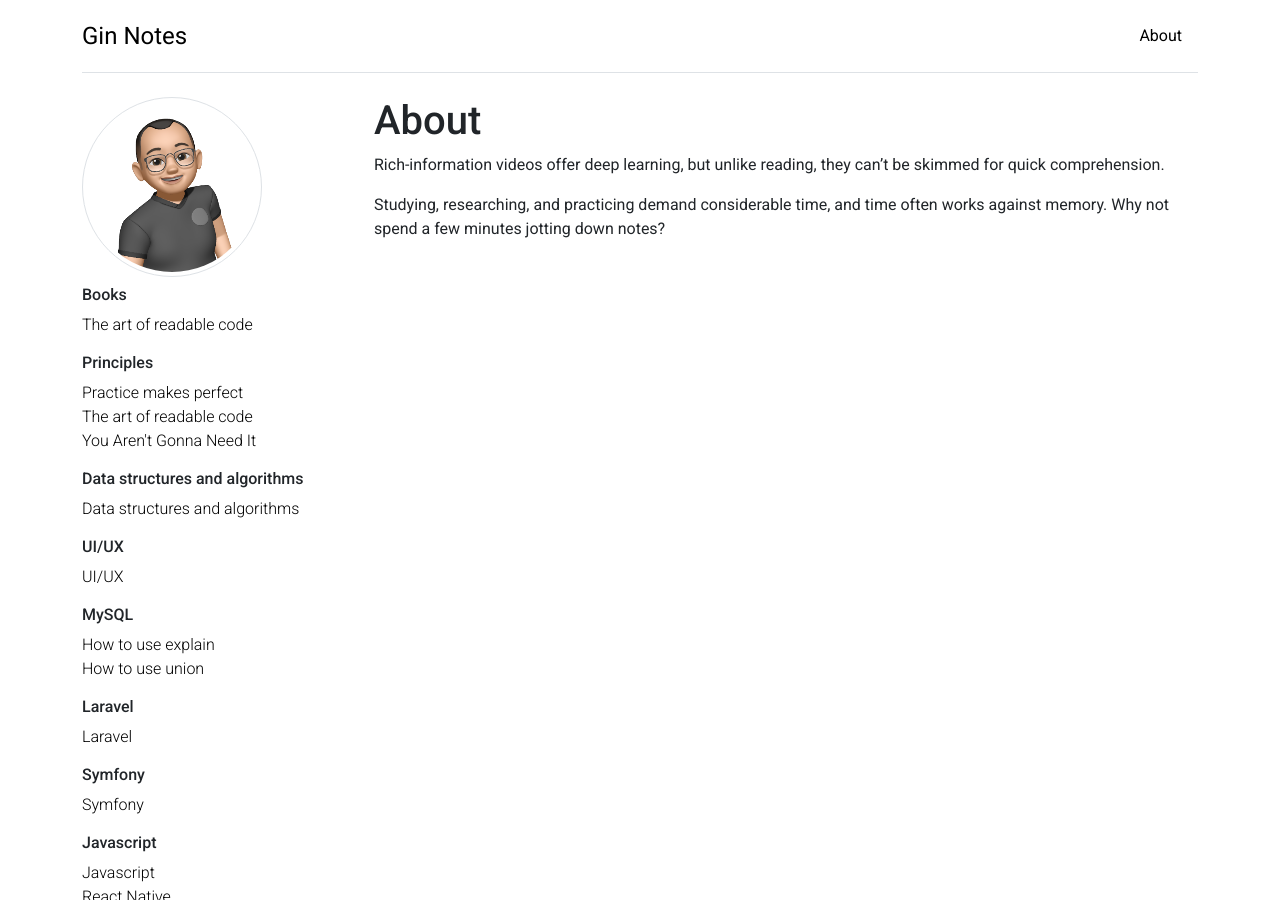
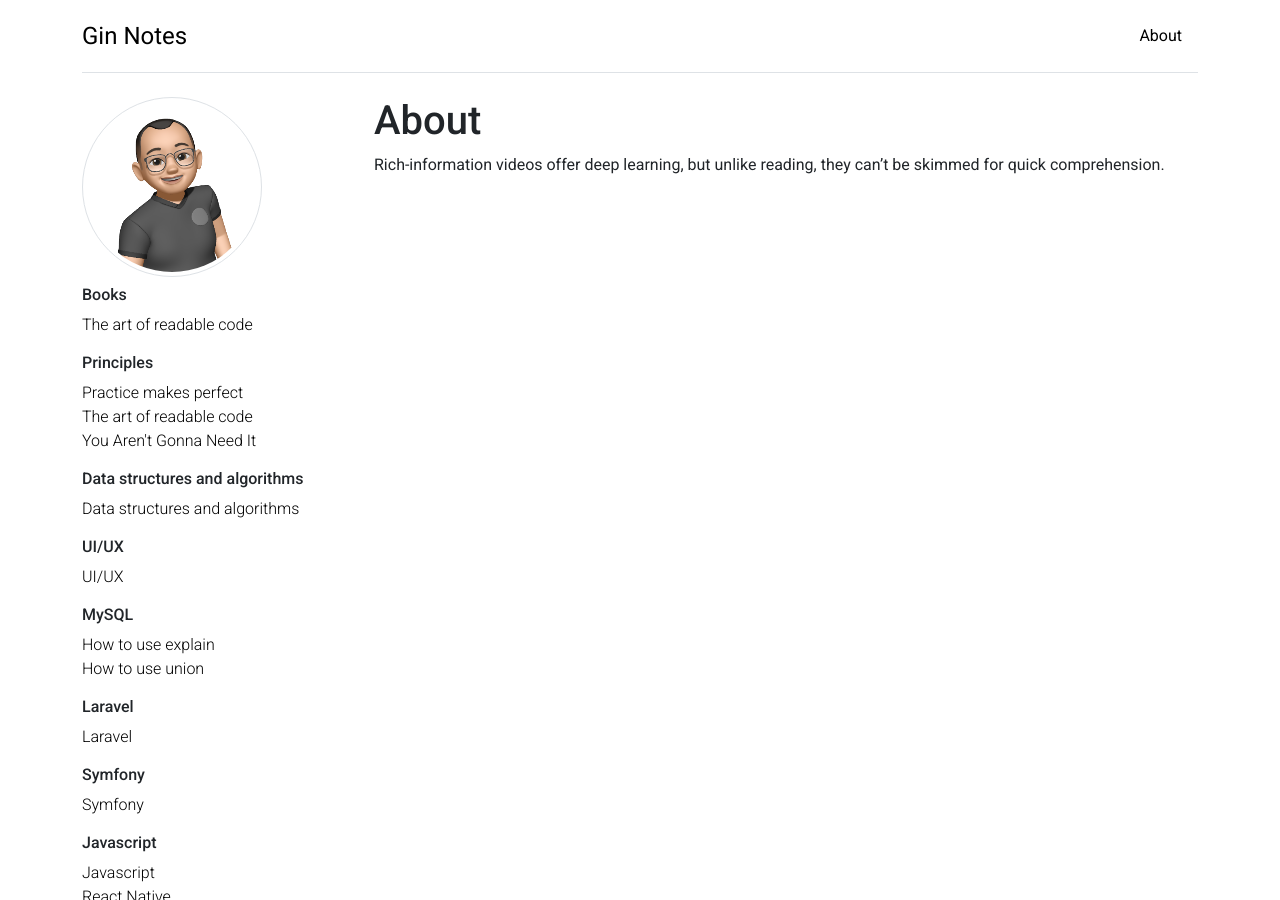
Before and after one commit to ictgtvt/ictgtvt.github.io, a Jekyll site: the page built from about.md, in a window 1280 px wide and 900 px high. Built offline with Jekyll 4.4.1, drawn with Linux system fonts in a browser that asks for light colours.

```diff
--- a/about.md
+++ b/about.md
@@ -5,5 +5,3 @@ permalink: /about/
 ---
 
 Rich-information videos offer deep learning, but unlike reading, they can't be skimmed for quick comprehension.
-
-Studying, researching, and practicing demand considerable time, and time often works against memory. Why not spend a few minutes jotting down notes?
```
Also changed, not shown: _collections/_sass/bootstrap.md (added, +5 -0 lines).
